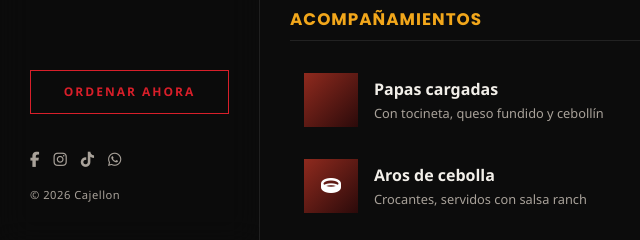
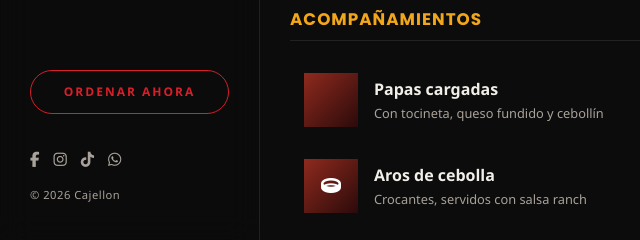
Before and after one commit to ds529/Cajellon, a plain HTML site: page menu.html in a window 1280 px wide. Shown: the part 552-792 px from the top of the page, 0-640 px from the left. Drawn offline with Linux system fonts and the light colour scheme; some icons are missing.

Commit message:
Add border radius to 'Ordenar ahora' button
Updated the 'Ordenar ahora' link to include a border radius style.

```diff
--- a/menu.html
+++ b/menu.html
@@ -36,7 +36,7 @@
   </div>
 
   <div>
-    <a href="menu.html" class="sidebar__cta">Ordenar ahora</a>
+    <a href="menu.html" class="sidebar__cta" style="border-radius: 150px;">Ordenar ahora</a>
     <div class="sidebar__redes">
       <a href="https://www.facebook.com/"><i class="fa-brands fa-facebook-f"></i></a>
       <a href="https://www.instagram.com/?hl=es-la"><i class="fa-brands fa-instagram"></i></a>
```
